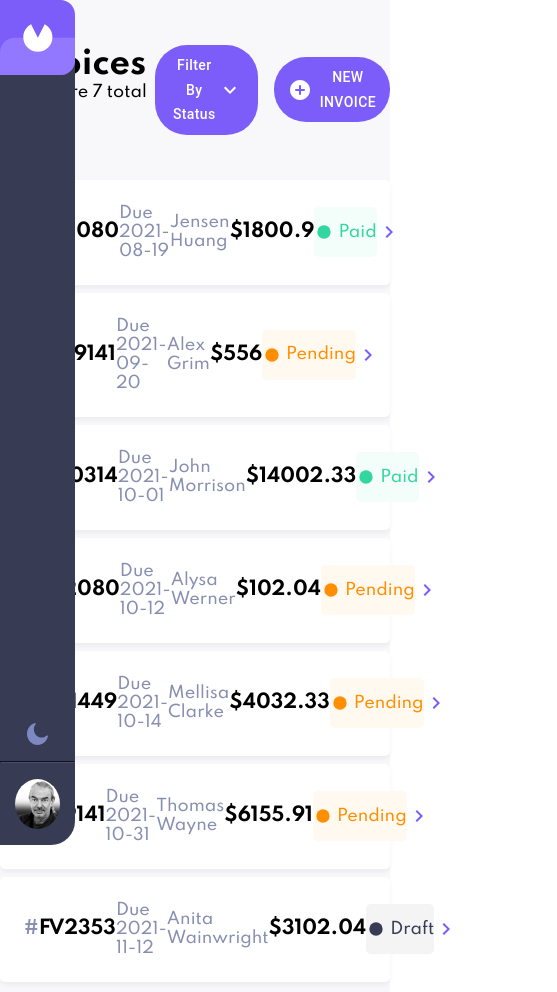
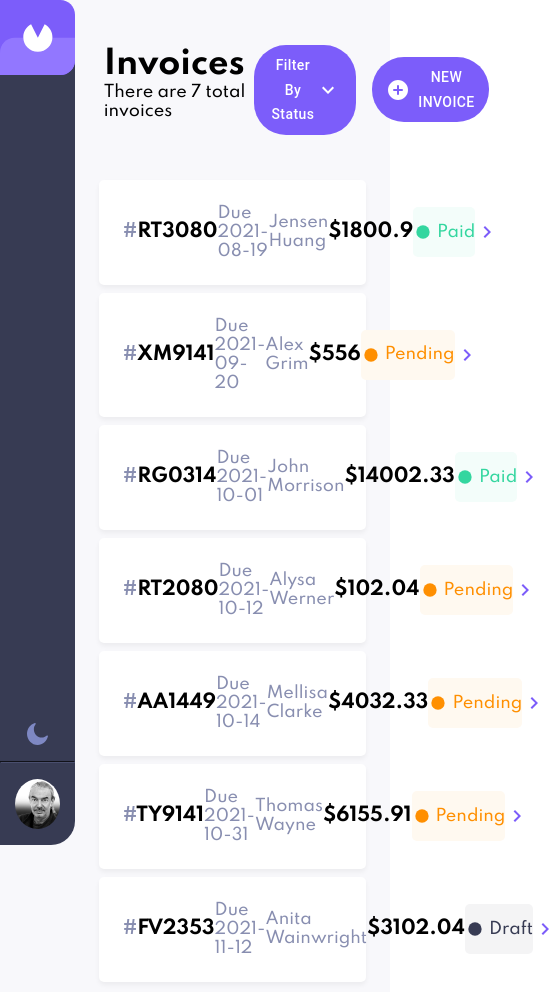
Before and after one commit to Jguz17/billy-invoice-frontend, a React (Create React App) app: page / in a window 390 px wide. Shown: the top 992 px of the page, 557 px wide, since content can reach past the window. Built offline with nearby package versions, Linux system fonts and the light colour scheme.

Commit message:
Added some responsiveness

```diff
--- a/src/App.css
+++ b/src/App.css
@@ -45,4 +45,19 @@ p {
   background-image: url("./components/layout/avatar-1.jpg");
 }
 
-/* dropdown */
+#invoice-container {
+  background-color: #f8f8fb;
+  width: 100%;
+  padding-left: 75px;
+}
+
+#invoice-wrapper {
+  margin: 2.5rem auto;
+  max-width: 1000px
+}
+
+@media only screen and (max-width: 1200px) {
+  #invoice-wrapper {
+    width: 85%
+  }
+}
--- a/src/components/invoices/Invoice.js
+++ b/src/components/invoices/Invoice.js
@@ -8,8 +8,8 @@ const uniqid = require('uniqid');
 
 const Invoice = () => {
     return (
-        <div style={{ backgroundColor: "#f8f8fb", width: "100%" }}>
-            <div style={{ margin: "2.5rem auto", maxWidth: "1000px" }}>
+        <div id="invoice-container" >
+            <div id="invoice-wrapper" >
                 <header style={{ display: "flex", padding: "5px", justifyContent: "space-between", marginBottom: "2.5rem"}}>
                     <div>
                         <h2 style={{ width: "150px", fontSize: "2rem"}}>Invoices</h2>
```
Also changed, not shown: src/components/layout/MobileNav.js (added, +16 -0 lines), firebase.json (added), 1 other file (tests, documents, lock files or other folders).
